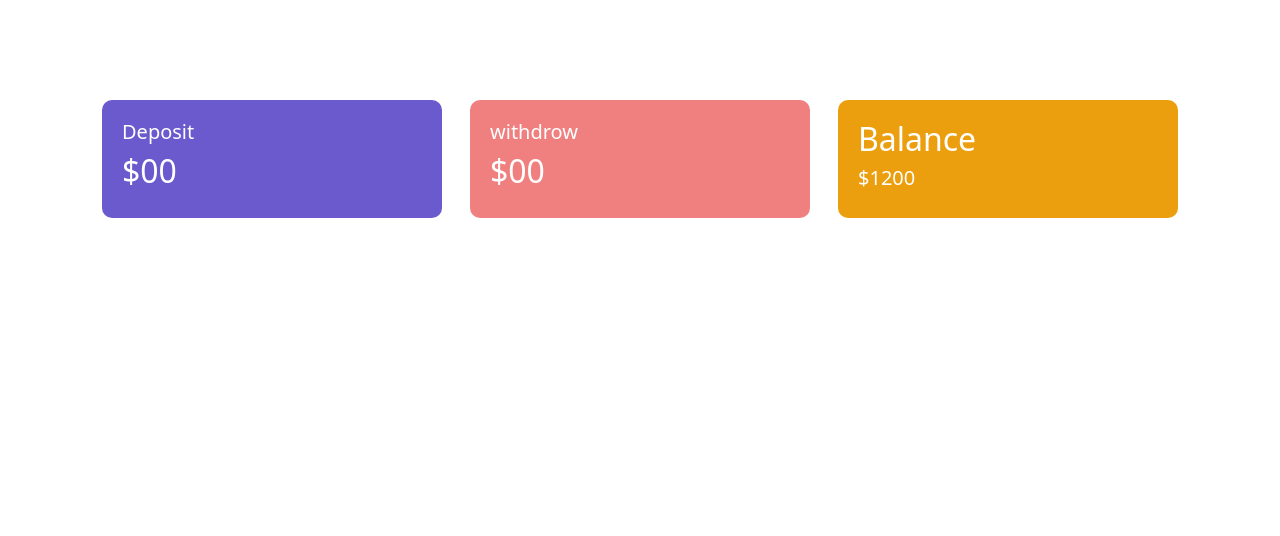
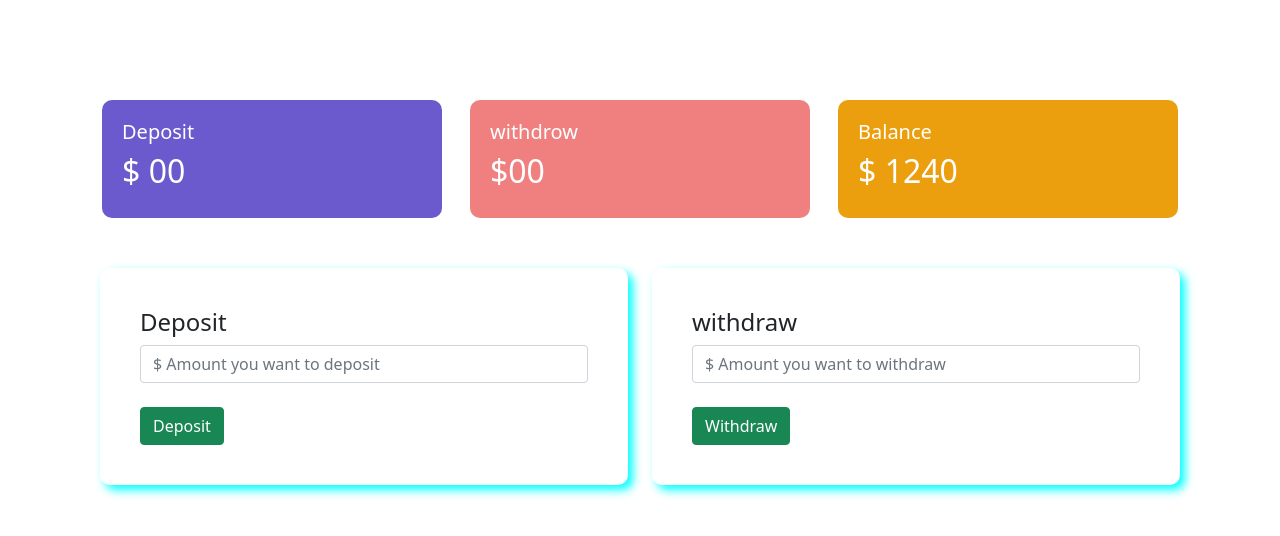
Before and after one commit to pitor97/uzzolsumi-bank, a plain HTML site: page index.html in a window 1280 px wide. Both pictures are taken after a click on the button "Enter". Drawn offline with nearby package versions, Linux system fonts and the light colour scheme.

Commit message:
aaded diposit balance

```diff
--- a/index.html
+++ b/index.html
@@ -28,7 +28,7 @@
         <div class="col-md-4">
           <div class="deposit status">
             <h5>Deposit</h5>
-            <h2>$00</h2>
+            <h2>$ <span id="currentDeposit">00</span></h2>
           </div>
         </div>
         <div class="col-md-4">
@@ -39,14 +39,43 @@
         </div>
         <div class="col-md-4">
           <div class="balance status">
-            <h2>Balance</h2>
-            <h5>$1200</h5>
+            <h5>Balance</h5>
+            <h2>$ <span id="currentBalance">1240</span></h2>
+          </div>
+        </div>
+      </div>
+      <div class="row">
+        <div class="col-md-6">
+          <div class="submit-area">
+            <h4>Deposit</h4>
+            <input
+              id="depositAmount"
+              type="text"
+              class="form-control"
+              placeholder="$ Amount you want to deposit"
+            />
+            <br />
+            <button id="addDeposit" class="btn btn-success">Deposit</button>
+          </div>
+        </div>
+        <div class="col-md-6">
+          <div class="submit-area">
+            <h4>withdraw</h4>
+            <input
+              id="withdrawAmount"
+              type="text"
+              class="form-control"
+              placeholder="$ Amount you want to withdraw"
+            />
+            <br />
+            <button id="addWithdraw" class="btn btn-success">Withdraw</button>
           </div>
         </div>
       </div>
     </div>
 
     <script>
+      //loginBtn event handler
       const loginBtn = document.getElementById("login");
       loginBtn.addEventListener("click", function () {
         //console.log("Uzzolsumi");
@@ -55,6 +84,73 @@
         const transactionArea = document.getElementById("transaction-area");
         transactionArea.style.display = "block";
       });
+
+      //deposit button event handler
+      const depositBtn = document.getElementById("addDeposit");
+      depositBtn.addEventListener("click", function () {
+        /*  const depositAmount = document.getElementById("depositAmount").value;
+        const depositNumber = parseFloat(depositAmount); */
+        const depositNumber = getInputNumber("depositAmount");
+
+        //now we will identify the deposit balance and update it
+        /* const currentDeposit = document.getElementById("currentDeposit")
+           .innerText;
+         const currentDepositNumber = parseFloat(currentDeposit);
+         //we transfor the string to number
+         const totalDeposit = depositNumber + currentDepositNumber;
+         document.getElementById("currentDeposit").innerText = totalDeposit;
+         // so that after input the number input fild can be empty */
+
+        /* const currentBalance = document.getElementById("currentBalance")
+           .innerText;
+         const currentBalanceNumber = parseFloat(currentBalance);
+         const totalBalance = depositNumber + currentBalanceNumber;
+         document.getElementById("currentBalance").innerText = totalBalance; */
+        updateSpanText("currentDeposit", depositNumber);
+        updateSpanText("currentBalance", depositNumber);
+
+        document.getElementById("depositAmount").value = "";
+      });
+      // withdraw button event handler
+      /* const withdrawBtn = document.getElementById("addWithdraw");
+      withdrawBtn.addEventListener("click", function () {
+        //const withdrawAmount = document.getElementById("withdrawAmount").value;
+        //const withdrawNumber = parseFloat(withdrawAmount);
+        const withdrawNumber = getInputNumber("withdrawAmount");
+        console.log(withdrawNumber);
+      }); */
+
+      const withdrawBtn = document.getElementById("addWithdraw");
+      withdrawBtn.addEventListener("click", function () {
+        //const withdrawAmount = document.getElementById("withdrawAmount").value;
+        //const withdrawNumber = parseFloat(withdrawAmount);
+        const withdrawNumber = getInputNumber("withdrawAmount");
+        console.log(withdrawNumber);
+      });
+
+      //function getInputNumber() {
+      //  const withdrawAmount = document.getElementById("withdrawAmount").value;
+      //  const withdrawNumber = parseFloat(withdrawAmount);
+      //  return withdrawNumber;
+      //}  ** so that we can another id that is why we use the dynamic id
+      function getInputNumber(id) {
+        const Amount = document.getElementById(id).value;
+        const amountNumber = parseFloat(Amount);
+        return amountNumber;
+      }
+
+      /* function updateSpanText(id, depositNumber) {
+         const currentBalance = document.getElementById(id).innerText;
+         const currentBalanceNumber = parseFloat(currentBalance);
+         const totalBalance = depositNumber + currentBalanceNumber;
+         document.getElementById(id).innerText = totalBalance; */
+      // to make the code meaning full
+      function updateSpanText(id, depositNumber) {
+        const current = document.getElementById(id).innerText;
+        const currentNumber = parseFloat(current);
+        const totalAmount = depositNumber + currentNumber;
+        document.getElementById(id).innerText = totalAmount;
+      }
     </script>
   </body>
 </html>
```
